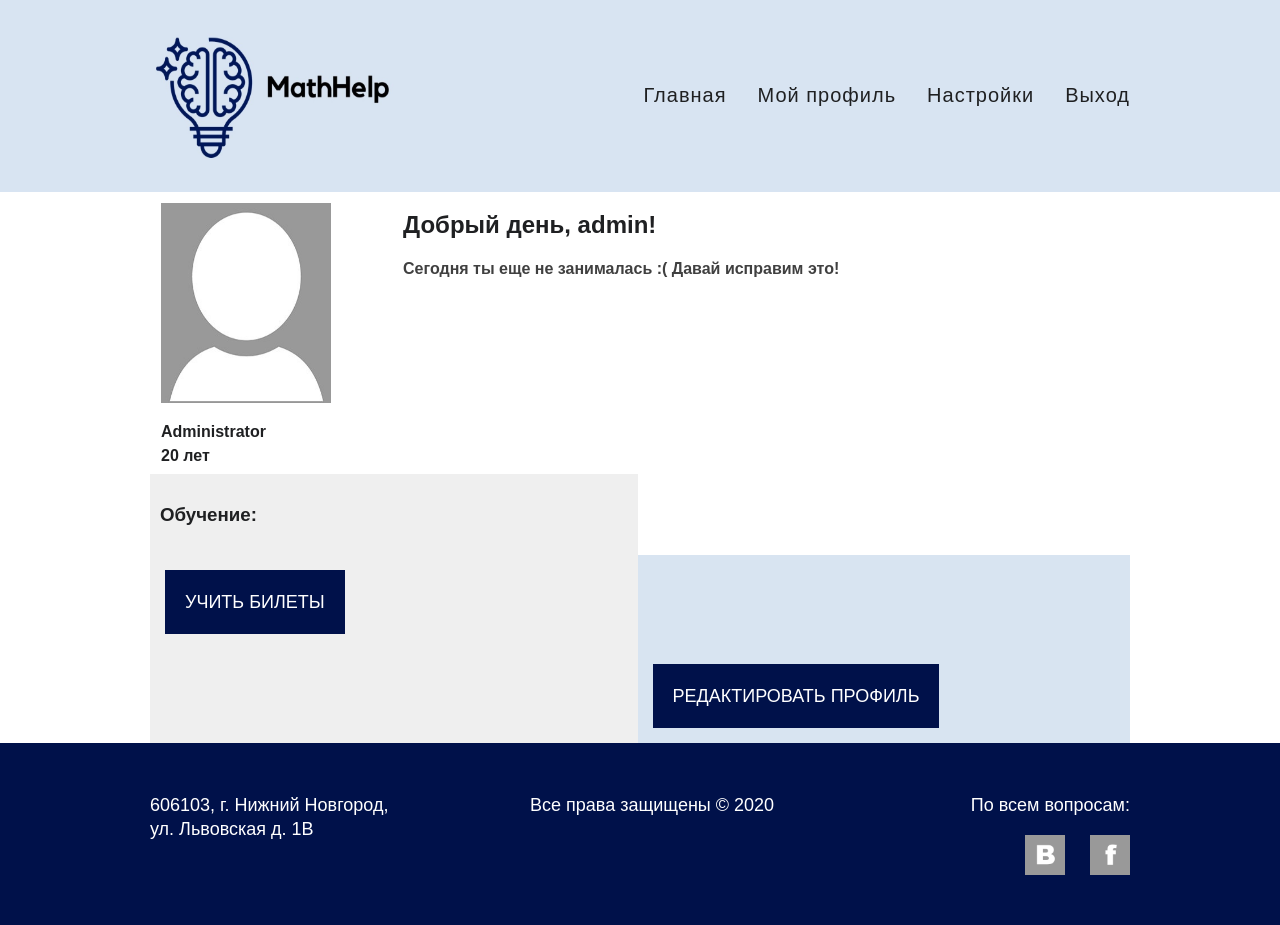
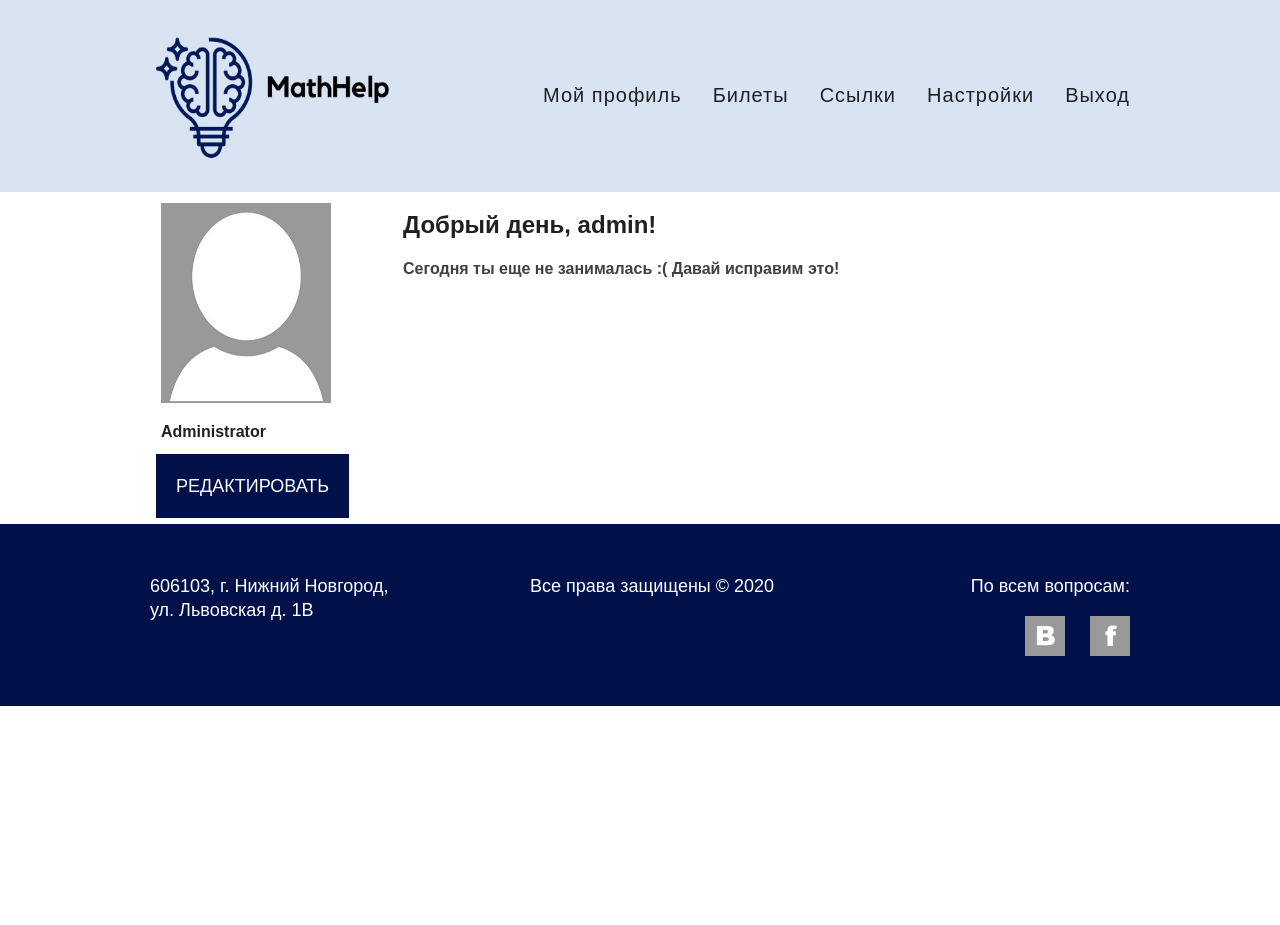
Before and after one commit to dselivanovskaya/MathHelp, a Django app: page /profiles/admin in a window 1280 px wide. After the commit the page ends 706 px from the top, so only its background shows below. Run offline with Django 3.2, Linux system fonts and the light colour scheme; a user stored in the database is signed in; data comes from the database, SQL or seed files in the repository; both versions use the stored data as it was after the commit.

Commit message:
Improve overall site layout
Type: refactor

```diff
--- a/src/apps/pages/apps.py
+++ b/src/apps/pages/apps.py
@@ -5,4 +5,4 @@ class PagesConfig(AppConfig):
     name = 'pages'
 
     INDEX_URL = 'index'
-    REFERENCE_URL = 'reference'
+    REFERENCES_URL = 'references'
--- a/src/apps/pages/context_processors.py
+++ b/src/apps/pages/context_processors.py
@@ -4,5 +4,5 @@ from .apps import PagesConfig as pages_config
 def url_names(request):
     return {
         'INDEX_URL':     pages_config.INDEX_URL,
-        'REFERENCE_URL': pages_config.REFERENCE_URL,
+        'REFERENCES_URL': pages_config.REFERENCES_URL,
     }
--- a/src/apps/pages/templates/pages/index.html
+++ b/src/apps/pages/templates/pages/index.html
@@ -29,15 +29,13 @@
 
       <div class="choice-item">
         <div class="choice-icon choice-icon-theory"></div>
-        <h2 class="choice-title"><a href="{% url 'ticket-list' %}">Билеты</a></h2>
+        <h2 class="choice-title">Билеты</h2>
         <p>Дадут тебе необходимые знания</p>
       </div>
 
       <div class="choice-item">
         <div class="choice-icon choice-icon-matherials"></div>
-        <h2 class="choice-title">
-          <a href="{% url REFERENCE_URL %}">Справочные материалы</a>
-        </h2>
+        <h2 class="choice-title">Справочный материал</h2>
         <p>Учебники и задачники для самостоятельного изучения</p>
       </div>
 
--- a/src/apps/pages/urls.py
+++ b/src/apps/pages/urls.py
@@ -5,5 +5,5 @@ from .views import IndexView, ReferenceView
 
 urlpatterns = [
     path('', IndexView.as_view(), name=pages_config.INDEX_URL),
-    path('reference', ReferenceView.as_view(), name=pages_config.REFERENCE_URL),
+    path('references', ReferenceView.as_view(), name=pages_config.REFERENCES_URL),
 ]
--- a/src/apps/profiles/templates/profiles/profile-detail.html
+++ b/src/apps/profiles/templates/profiles/profile-detail.html
@@ -14,8 +14,10 @@
       <tr>
         <td class="user-info">
           <img src="{{ user.profile.photo.url }}" width="170px" height="200px">
-          <b>{{ user.first_name }} {{ user.last_name }}<br>
-          {{ user.profile.age }} лет</b>
+          <b>{{ user.first_name }} {{ user.last_name }}</b>
+          <a class="btn btn-blue" href="{% url PROFILE_UPDATE_URL user.username %}">
+            Редактировать
+          </a>
         </td>
         <td class="user-stat">
           <h2 id="greeting">{{ user.username }}</h2>
@@ -44,30 +46,6 @@
         </td>
       </tr>
     </table>
-
-    <table class="profile-table">
-      <tr>
-        <td class="profile-gray"><h3>Обучение:</h3></td>
-      </tr>
-      <tr>
-        <td class="profile-gray">
-          <a href="{% url 'ticket-list' %}" class="btn btn-blue">
-            Учить билеты
-          </a>
-        </td>
-        <td class="profile-blue">
-        </td>
-      </tr>
-      <tr>
-        <td class="profile-gray">
-        </td>
-        <td class="profile-blue">
-          <a href="{% url PROFILE_UPDATE_URL user.username %}" class="btn btn-blue" >
-            Редактировать профиль
-          </a>
-        </td>
-      </tr>
-    </table>
   </div>
 {% endblock %}
 
--- a/src/templates/includes/auth-header.html
+++ b/src/templates/includes/auth-header.html
@@ -8,10 +8,13 @@
     <nav class="head-nav">
       <ul class="head-ul">
         <li>
-          <a href="{% url INDEX_URL %}">Главная</a>
+          <a href="{% url PROFILE_DETAIL_URL user.username %}">Мой профиль</a>
         </li>
         <li>
-          <a href="{% url PROFILE_DETAIL_URL user.username %}">Мой профиль</a>
+          <a href="{% url 'ticket-list' %}">Билеты</a>
+        </li>
+        <li>
+          <a href="{% url REFERENCES_URL %}">Ссылки</a>
         </li>
         <li>
           <a href="{% url ACCOUNT_SETTINGS_URL %}">Настройки</a>
```
Also changed, not shown: src/apps/pages/tests/test_views.py (+1 -1 lines), src/db.sqlite3.
